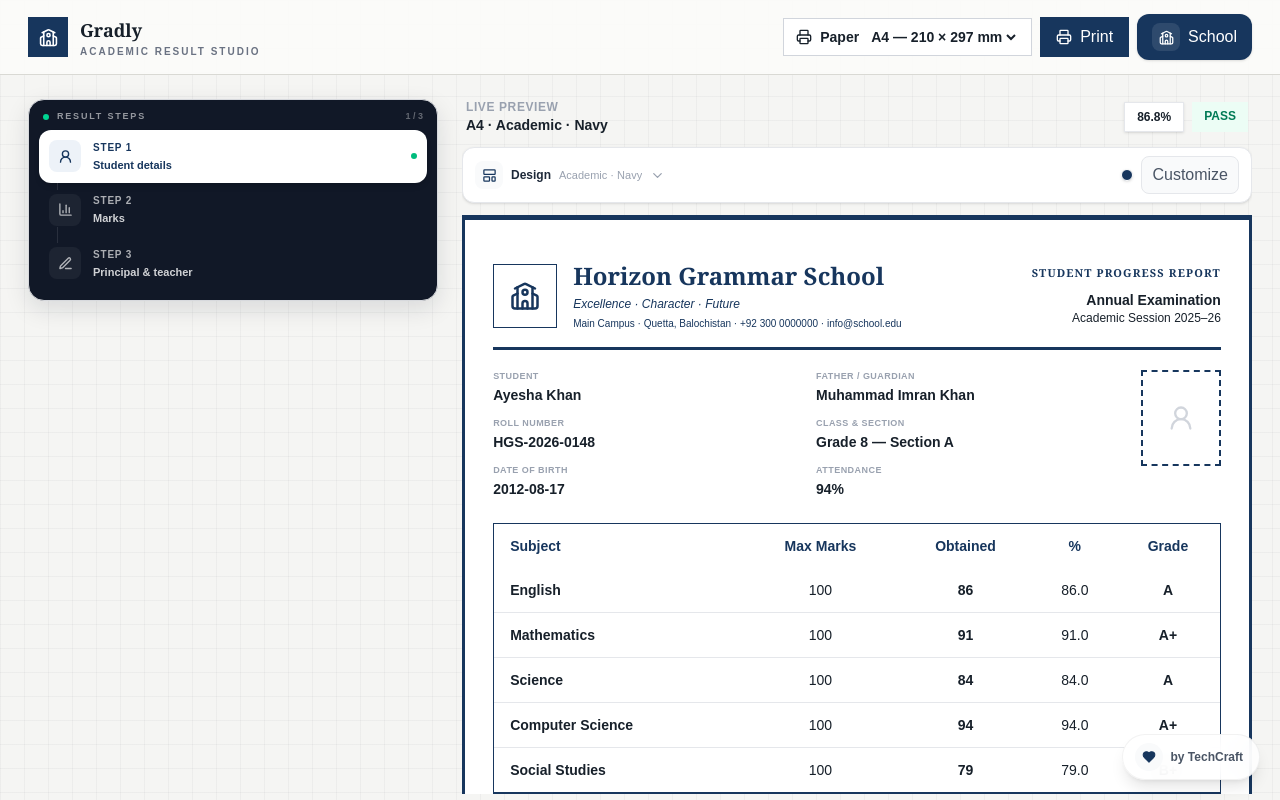
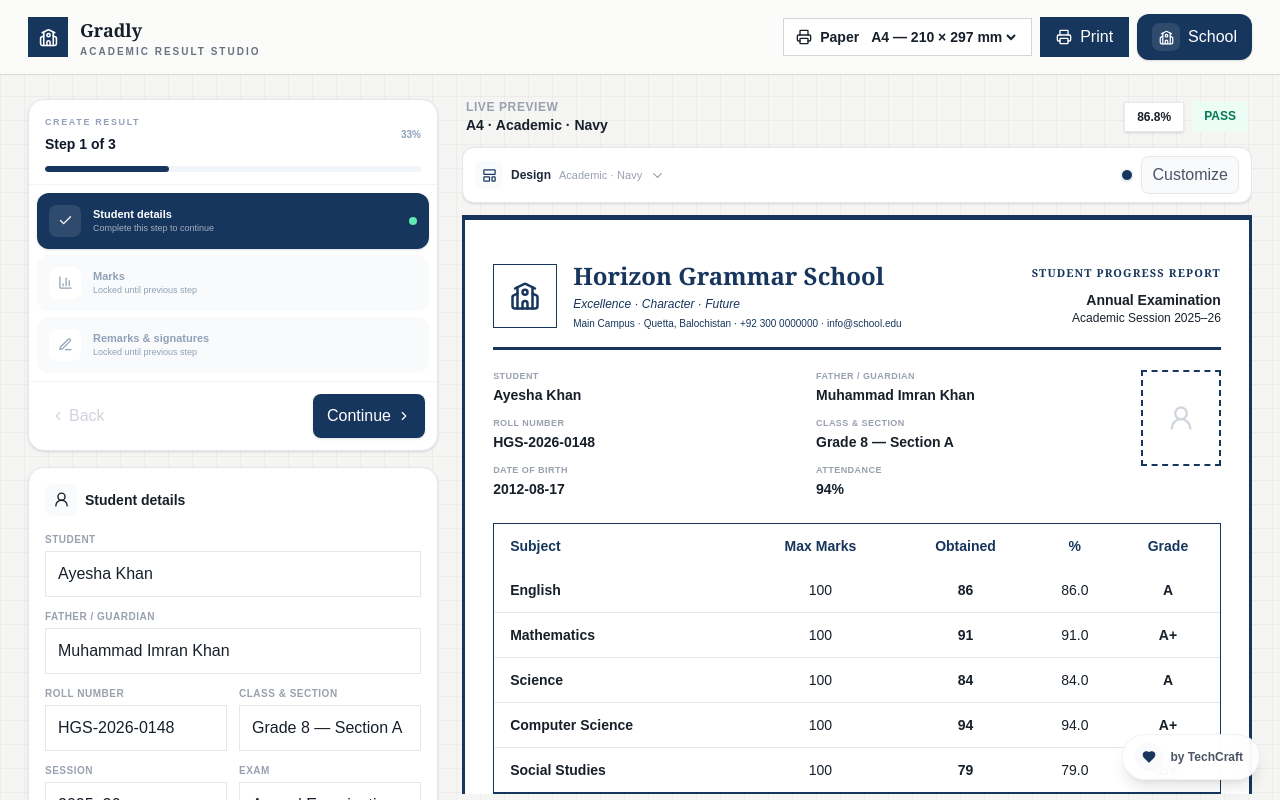
Before and after one commit to merajNizBaloch/gradly, a Next.js app: page / in a window 1280 px wide. Shown: the top 800 px of the page. Built offline with nearby package versions, Linux system fonts and the light colour scheme.

Commit message:
feat: mount sequential result workflow

```diff
--- a/src/app/layout.tsx
+++ b/src/app/layout.tsx
@@ -5,6 +5,7 @@ import SidebarTabs from "./components/sidebar-tabs";
 import ResultPreviewFix from "./components/result-preview-fix";
 import OverlayZoom from "./components/overlay-zoom";
 import CompactDesignControl from "./components/compact-design-control";
+import ResultStepWorkflow from "./components/result-step-workflow";
 
 export const metadata: Metadata = {
   title: "Gradly — Student Result Generator",
@@ -18,6 +19,7 @@ export default function RootLayout({ children }: Readonly<{ children: React.Reac
         {children}
         <CompactDesignControl />
         <SidebarTabs />
+        <ResultStepWorkflow />
         <ResultPreviewFix />
         <OverlayZoom />
         <SiteFooter />
```
